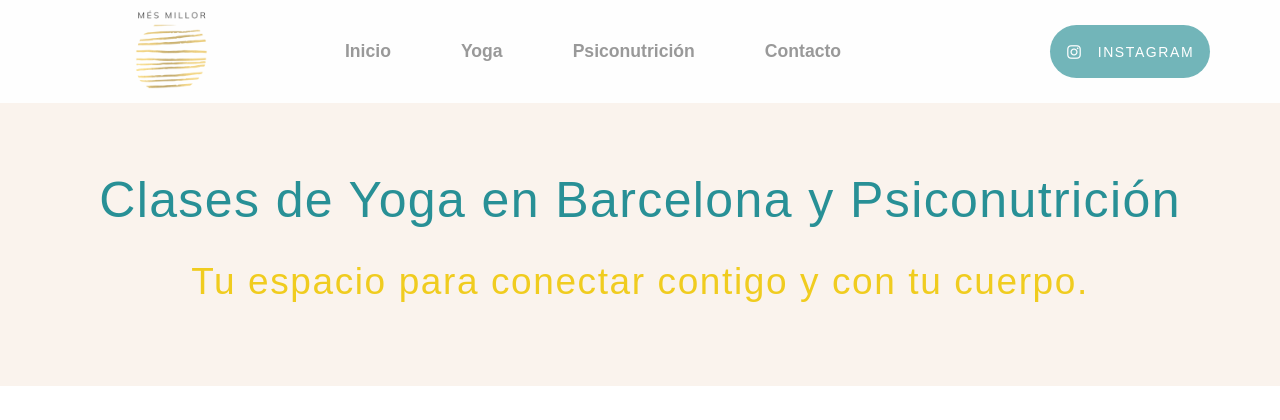
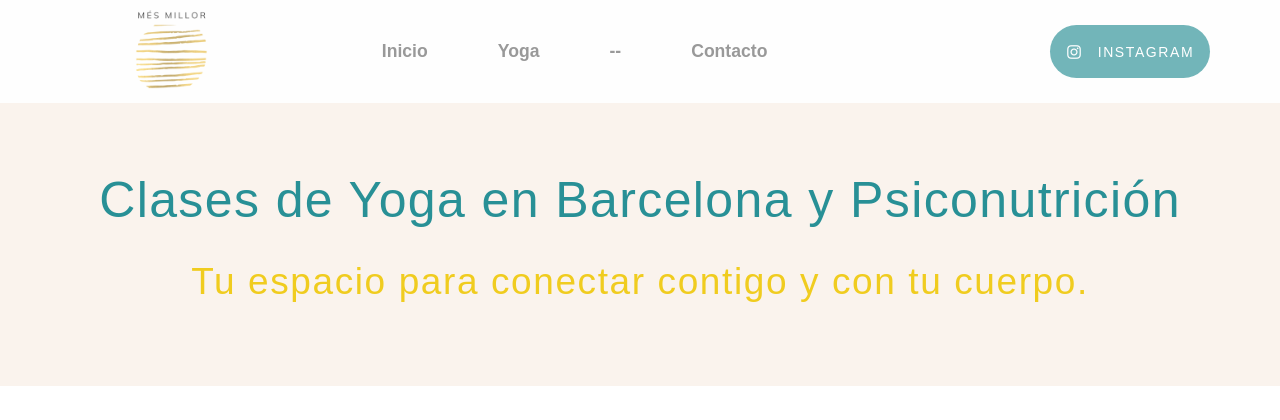
Before and after one commit to menudopaio/mesmillor0, a Flask app: page / in a window 1280 px wide. Shown: the top 420 px of the page. Run offline with Flask 3, Linux system fonts and the light colour scheme.

Commit message:
modified:   templates/layout-esp.html

```diff
--- a/templates/layout-esp.html
+++ b/templates/layout-esp.html
@@ -21,7 +21,7 @@
                         <li><a href="#">Yoga postnatal</a></li>
                     </ul>
                 </li>
-                <li class="navbar-item"><a href="{{ baseUri }}./psiconutricion">Psiconutrición</a></li>
+                <li class="navbar-item"><a href="{{ baseUri }}./psiconutricion">-- {{ baseUri }}</a></li>
                 <li class="navbar-item"><a href="#">Contacto</a></li>
             </ul>
         </nav>
```
